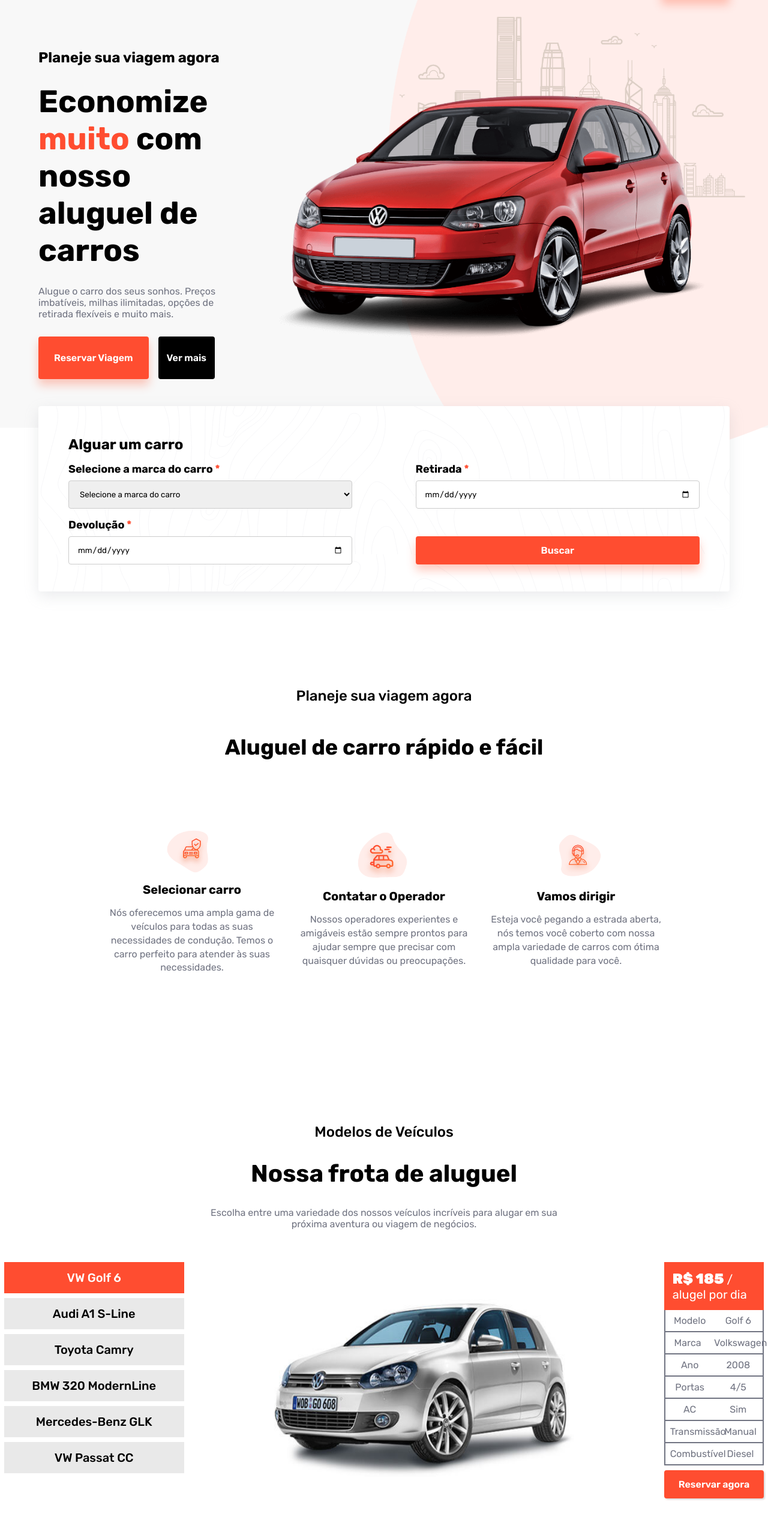
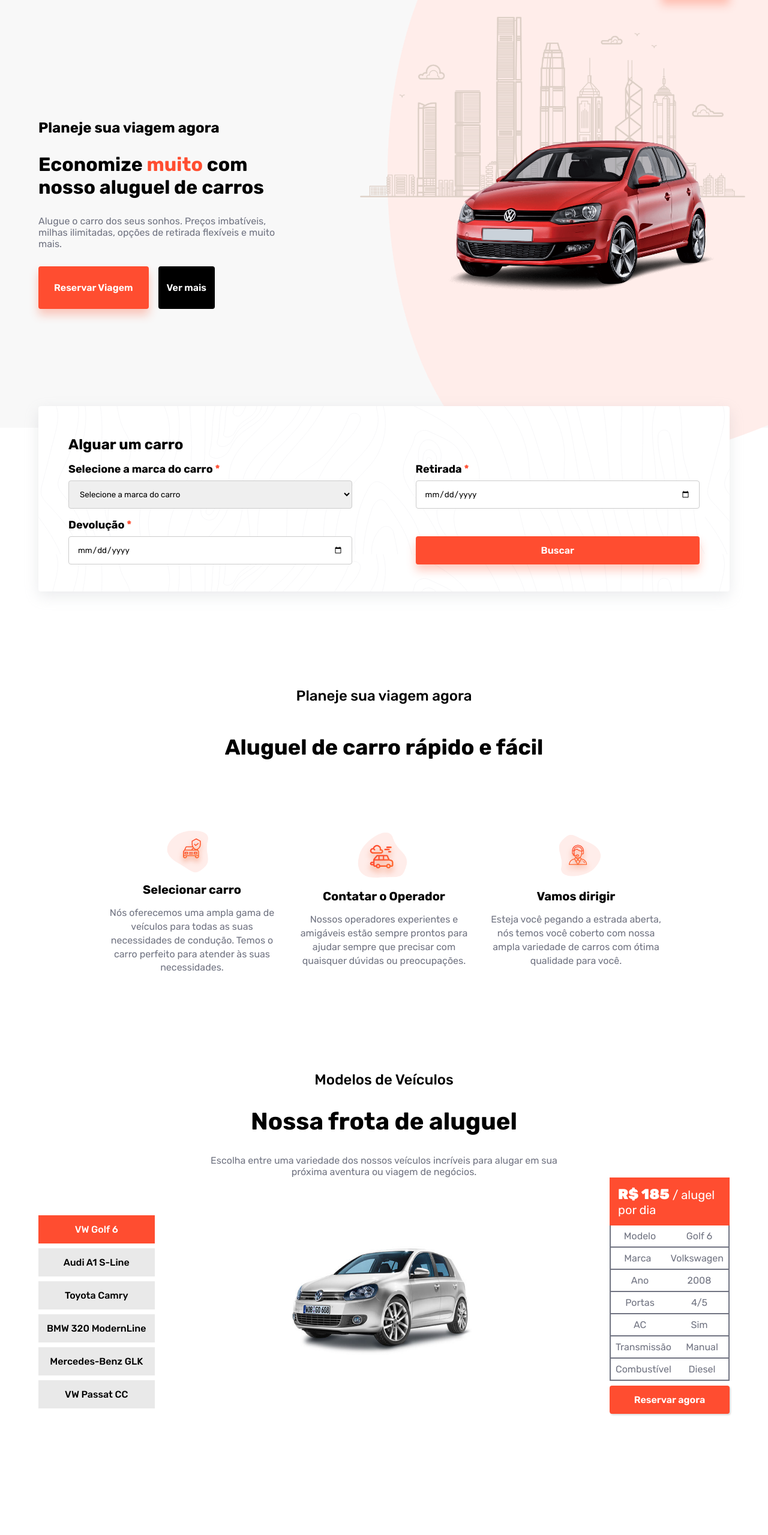
Before and after one commit to MorettiLeonardo/car-rent, a React (Create React App) app: page / in a window 1280 px wide. Shown: the part 87-2646 px from the top of the page at 60% size. Built offline with nearby package versions, Linux system fonts and the light colour scheme.

Commit message:
style: add header man responsiveness

```diff
--- a/src/components/BookContent/styles.ts
+++ b/src/components/BookContent/styles.ts
@@ -1,5 +1,5 @@
 import styled from 'styled-components'
-import { colors } from '../../styles'
+import { breakpoints, colors } from '../../styles'
 
 import bg from '../../assets/images/book-bg.png'
 
@@ -13,6 +13,10 @@
   padding: 50px 50px 60px 50px;
   border-radius: 4px;
   box-shadow: rgba(149, 157, 165, 0.2) 0px 8px 24px;
+
+  @media (max-width: ${breakpoints.tablet}) {
+    padding-bottom: 100px;
+  }
 `
 
 export const FormGroup = styled.form`
@@ -23,6 +27,15 @@
   button {
     padding: 0;
     margin-top: 30px;
+  }
+
+  @media (max-width: ${breakpoints.tablet}) {
+    grid-template-columns: 1fr;
+
+    button {
+      margin: 0;
+      padding: 10px;
+    }
   }
 `
 
--- a/src/components/CarBox/styles.ts
+++ b/src/components/CarBox/styles.ts
@@ -1,8 +1,8 @@
 import styled from 'styled-components'
-import { colors } from '../../styles'
+import { breakpoints, colors } from '../../styles'
 
 export const Container = styled.div`
-  max-width: 400px;
+  max-width: 300px;
   width: 100%;
 
   button {
@@ -10,6 +10,10 @@
     margin-top: 8px;
     box-shadow: rgba(0, 0, 0, 0.15) 1.95px 1.95px 2.6px;
     padding: 12px;
+  }
+
+  @media (max-width: ${breakpoints.notebook}) {
+    max-width: 200px;
   }
 `
 
@@ -52,7 +56,11 @@
   img {
     width: 500px;
     height: 327px;
-    /* object-fit: cover; */
+
+    @media (max-width: ${breakpoints.notebook}) {
+      width: 300px;
+      height: 200px;
+    }
   }
 `
 
--- a/src/components/ChooseUs/styles.ts
+++ b/src/components/ChooseUs/styles.ts
@@ -1,5 +1,5 @@
 import styled from 'styled-components'
-import { colors } from '../../styles'
+import { breakpoints, colors } from '../../styles'
 
 export const Container = styled.section`
   display: flex;
@@ -12,6 +12,10 @@
   grid-template-columns: 1fr 1fr;
   gap: 10%;
   margin-top: 24px;
+
+  @media (max-width: ${breakpoints.tablet}) {
+    grid-template-columns: 1fr;
+  }
 `
 
 export const WhyChooseUs = styled.div`
--- a/src/components/Header/index.tsx
+++ b/src/components/Header/index.tsx
@@ -1,17 +1,57 @@
 import { Link } from 'react-router-dom'
 
 import logo from '../../assets/images/logo.png'
+import hamburguer from '../../assets/svg/hamburguer.svg'
+import close from '../../assets/svg/close.svg'
 
 import Button from '../Button'
 
 import * as S from './styles'
+import { useState } from 'react'
 
-const Header = () => (
+const Header = () => {
+  const [active, setActive] = useState(false)
+
+  return (
+    <>
+      {active && (
+        <S.MobileNav>
+          <img src={close} onClick={() => setActive(false)} alt="Fechar" />
+          <ul>
+            <li>
+              <Link to={'/'}>Home</Link>
+            </li>
+            <li>
+              <Link to={'/about'}>Sobre</Link>
+            </li>
+            <li>
+              <Link to={'/vehicle-models'}>Modelos</Link>
+            </li>
+            <li>
+              <Link to={'/testimonials'}>Depoimentos</Link>
+            </li>
+            <li>
+              <Link to={'/team'}>Time</Link>
+            </li>
+            <li>
+              <Link to={'/contact'}>Contato</Link>
+            </li>
+          </ul>
+        </S.MobileNav>
+      )}
+
       <S.HeaderContainer className="container">
         <Link to={'/'}>
-      <img src={logo} alt="" />
+          <img src={logo} alt="Abrir" />
         </Link>
-    <nav>
+
+        <S.MenuHamburguer
+          onClick={() => setActive(true)}
+          src={hamburguer}
+          alt="Abrir"
+        />
+
+        <S.NavPC>
           <S.HeaderLinksList>
             <S.HeaderLinksList>
               <li>
@@ -46,12 +86,14 @@
               </li>
             </S.HeaderLinksList>
           </S.HeaderLinksList>
-    </nav>
+        </S.NavPC>
+
         <S.Buttons>
           <S.HeaderLink>Entrar</S.HeaderLink>
           <Button color="orange" text="Registrar-se" />
         </S.Buttons>
       </S.HeaderContainer>
+    </>
   )
-
+}
 export default Header
--- a/src/components/Header/styles.ts
+++ b/src/components/Header/styles.ts
@@ -1,5 +1,11 @@
 import styled from 'styled-components'
 import { colors } from '../../styles'
+
+export const NavPC = styled.nav`
+  @media (max-width: 1100px) {
+    display: none;
+  }
+`
 
 export const HeaderContainer = styled.header`
   display: flex;
@@ -7,12 +13,6 @@
   align-items: center;
   position: absolute;
   z-index: 1;
-
-  nav {
-    @media (max-width: 1100px) {
-      display: none;
-    }
-  }
 
   button {
     font-size: 14px;
@@ -24,10 +24,25 @@
   }
 `
 
+export const MenuHamburguer = styled.img`
+  display: block;
+  max-width: 30px;
+  max-height: 30px;
+  cursor: pointer;
+
+  @media (min-width: 1100px) {
+    display: none;
+  }
+`
+
 export const Buttons = styled.div`
   display: flex;
   align-items: center;
   gap: 16px;
+
+  @media (max-width: 1100px) {
+    display: none;
+  }
 `
 
 export const HeaderLinksList = styled.ul`
@@ -45,3 +60,37 @@
     color: ${colors.orange};
   }
 `
+
+export const MobileNav = styled.nav`
+  position: fixed;
+  display: flex;
+  justify-content: center;
+  align-items: center;
+  min-height: 100vh;
+  min-width: 100vw;
+  background-color: ${colors.white};
+  z-index: 2;
+
+  img {
+    position: absolute;
+    max-width: 30px;
+    max-height: 30px;
+    cursor: pointer;
+    top: 16px;
+    right: 16px;
+  }
+
+  ul {
+    display: flex;
+    flex-direction: column;
+    justify-content: center;
+    align-items: center;
+    gap: 24px;
+    font-weight: 450;
+    font-size: 24px;
+
+    :only-child {
+      color: ${colors.black};
+    }
+  }
+`
--- a/src/components/Hero/styles.ts
+++ b/src/components/Hero/styles.ts
@@ -1,11 +1,16 @@
 import styled from 'styled-components'
+import { breakpoints } from '../../styles'
 
 export const HeroContainer = styled.div`
   position: relative;
   display: flex;
   height: 80vh;
-  justify-content: center;
+  justify-content: space-between;
   align-items: center;
+
+  @media (max-width: ${breakpoints.tablet}) {
+    justify-content: center;
+  }
 `
 
 export const HeroContent = styled.div`
@@ -24,11 +29,27 @@
     display: flex;
     gap: 16px;
   }
+
+  @media (max-width: ${breakpoints.notebook}) {
+    max-width: 400px;
+
+    h1 {
+      font-size: 2rem;
+    }
+  }
 `
 
 export const MainCar = styled.img`
   max-width: 800px;
   max-height: 800px;
+
+  @media (max-width: ${breakpoints.notebook}) {
+    max-width: 500px;
+  }
+
+  @media (max-width: 900px) {
+    display: none;
+  }
 `
 
 export const HeroBgImage = styled.img`
--- a/src/components/PickCar/index.tsx
+++ b/src/components/PickCar/index.tsx
@@ -18,6 +18,7 @@
           em sua próxima aventura ou viagem de negócios.
         </p>
       </S.Infos>
+      <S.CarInfos>
         <S.PickContainer>
           <S.ButtonsContainer>
             {CAR_DATA.map((car) => (
@@ -30,13 +31,12 @@
               </S.Button>
             ))}
           </S.ButtonsContainer>
-        {currentCar === CAR_DATA[0].name && <CarBox carData={CAR_DATA[0]} />}
-        {currentCar === CAR_DATA[1].name && <CarBox carData={CAR_DATA[1]} />}
-        {currentCar === CAR_DATA[2].name && <CarBox carData={CAR_DATA[2]} />}
-        {currentCar === CAR_DATA[3].name && <CarBox carData={CAR_DATA[3]} />}
-        {currentCar === CAR_DATA[4].name && <CarBox carData={CAR_DATA[4]} />}
-        {currentCar === CAR_DATA[5].name && <CarBox carData={CAR_DATA[5]} />}
         </S.PickContainer>
+        {CAR_DATA.map(
+          (car) =>
+            currentCar === car.name && <CarBox key={car.id} carData={car} />
+        )}
+      </S.CarInfos>
     </S.Container>
   )
 }
--- a/src/components/PickCar/styles.ts
+++ b/src/components/PickCar/styles.ts
@@ -1,13 +1,15 @@
 import styled from 'styled-components'
-import { colors } from '../../styles'
+import { breakpoints, colors } from '../../styles'
 
 export const Container = styled.section`
   height: 100vh;
   display: flex;
   flex-direction: column;
-  justify-content: center;
-  align-items: center;
   background-color: ${colors.white};
+
+  @media (max-width: ${breakpoints.tablet}) {
+    padding-bottom: 1300px;
+  }
 `
 
 export const Infos = styled.div`
@@ -33,16 +35,30 @@
   }
 `
 
+export const CarInfos = styled.div`
+  width: 100%;
+  display: flex;
+  align-items: center;
+  justify-content: space-between;
+  gap: 30px;
+
+  @media (max-width: ${breakpoints.tablet}) {
+    flex-wrap: wrap;
+    justify-content: center;
+  }
+`
+
 export const PickContainer = styled.div`
   display: flex;
+  gap: 150px;
   margin-top: 54px;
-  gap: 150px;
 `
 
 export const ButtonsContainer = styled.div`
   display: flex;
   flex-direction: column;
   gap: 8px;
+  width: 100%;
 `
 
 export const Button = styled.button`
@@ -60,4 +76,9 @@
     color: ${colors.white};
     background-color: ${colors.orange};
   }
+
+  @media (max-width: ${breakpoints.notebook}) {
+    width: auto;
+    font-size: 16px;
+  }
 `
```
Also changed, not shown: src/assets/svg/close.svg (added), src/assets/svg/hamburguer.svg (added). Lines whose indentation alone changed are shown as unchanged.
